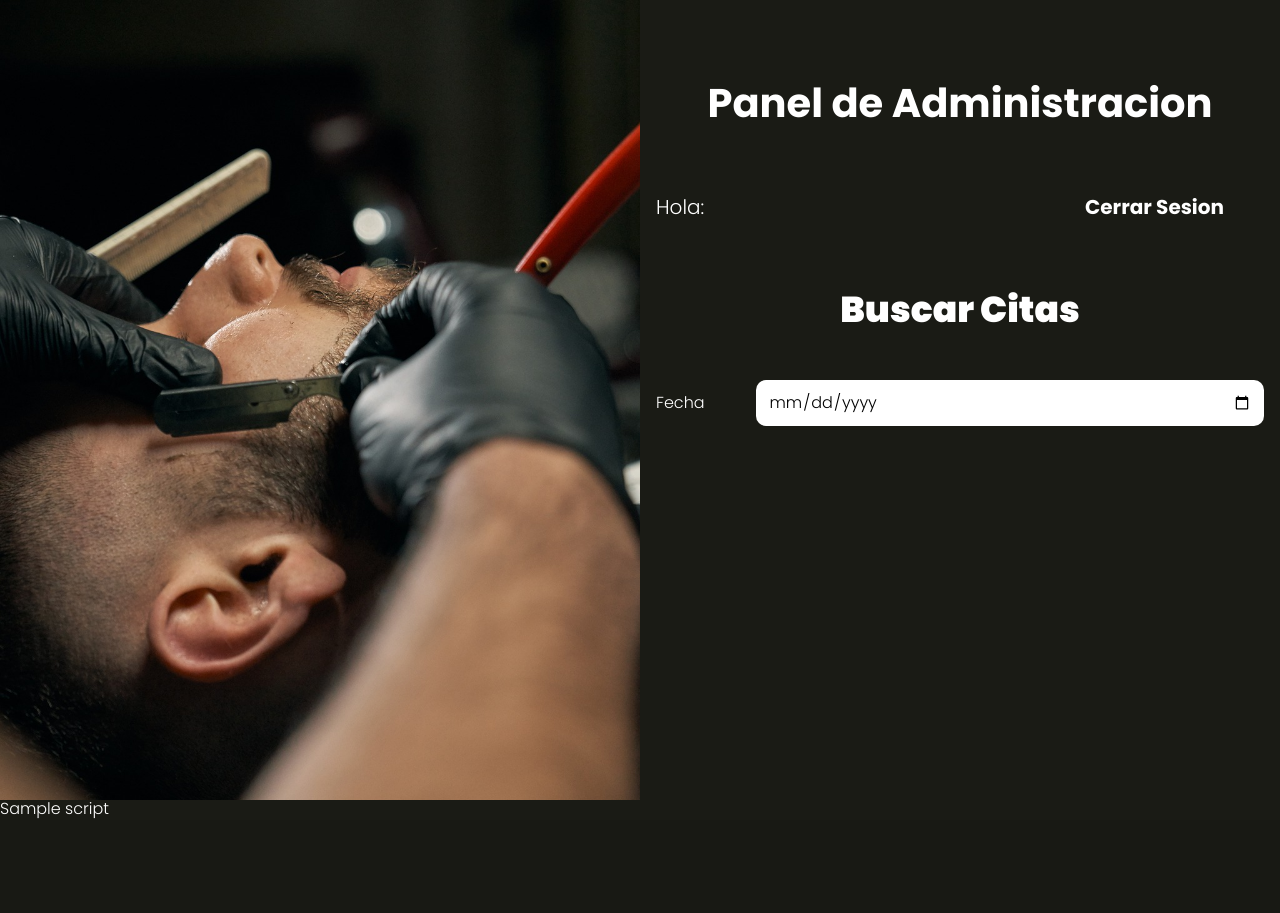
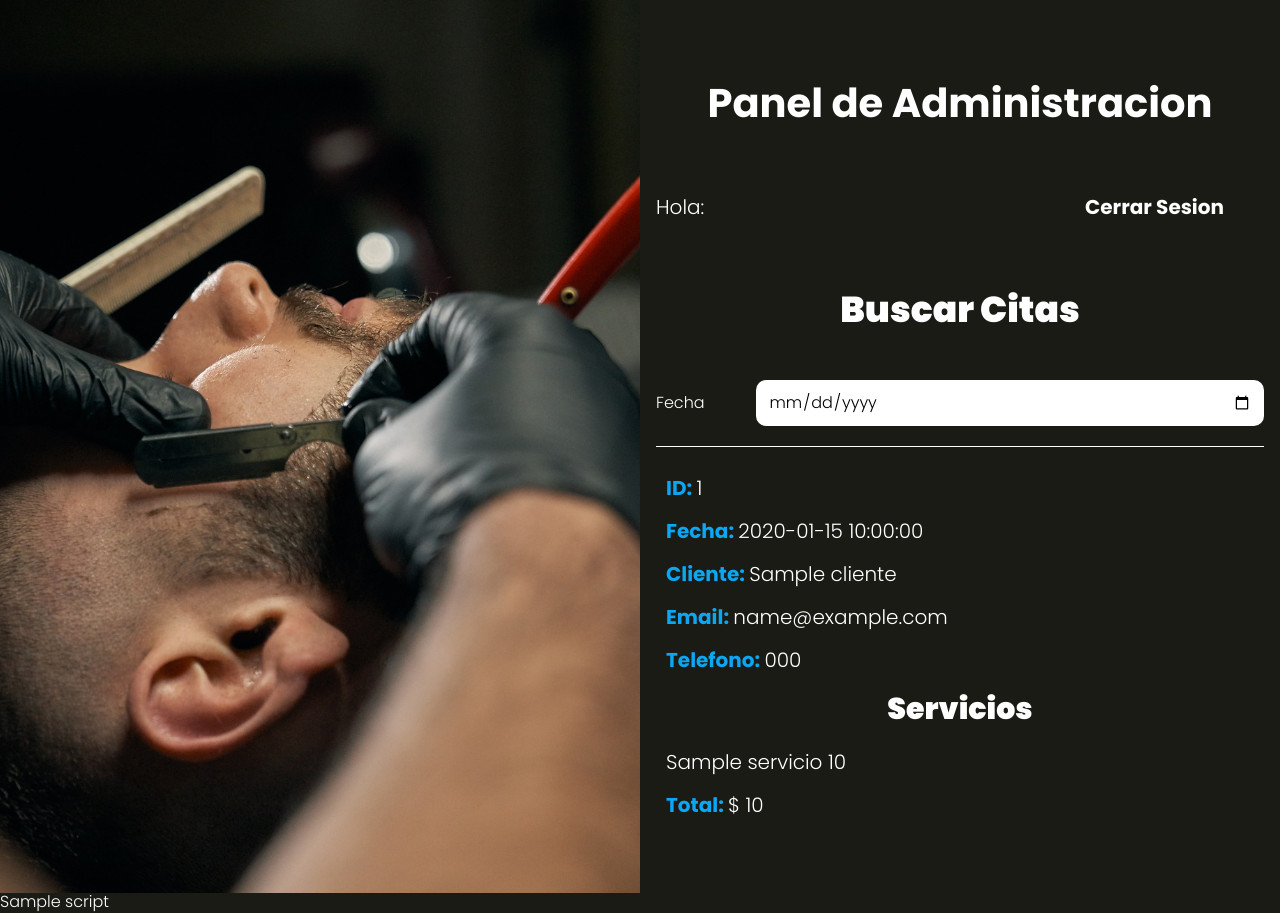
Before and after one commit to MartinCarreno/AppSalon_PHP_MVC_JS_SASS, a PHP site: the page made by views/admin/index.php in a window 1280 px wide. Before the commit the page ends 819 px from the top, so only its background shows below. Run offline with PHP 8.4, Linux system fonts and the light colour scheme; tables that the repository leaves empty hold one stand-in row (values such as "Sample post"); the template is opened without the code that fills it: most values are stand-ins (such as "Sample title", 1, 10 or a date in 2020).

Commit message:
vistas admin empezadas
Se agrego la vista de admin, ademas como estilos y una funcon helper nueva llamada esUltimo para realizar los calculos de los precios para mostrar el total. aun falta el filtrado por fechas

```diff
--- a/controllers/AdminController.php
+++ b/controllers/AdminController.php
@@ -23,10 +23,11 @@ class AdminController
         //$consulta .= " WHERE fecha =  '$fecha' ";
 
         $citas = AdminCita::SQL($consulta);
-        debuguear($citas);
+
 
         $router->render('admin/index', [
-            'nombre' => $_SESSION['nombre']
+            'nombre' => $_SESSION['nombre'],
+            'citas' => $citas
         ]);
 
     }
--- /dev/null
+++ b/src/scss/layout/_admin.scss
@@ -0,0 +1,23 @@
+@use 'base/variables' as v;
+
+.citas {
+    list-style: none;
+    padding: 0;
+
+    li{
+        padding: 1rem;
+        border-top: 1px solid v.$blanco;
+
+        p{
+            font-weight: v.$bold;
+            color: v.$azul;
+        }
+
+        span,
+        .servicio {
+            font-weight: v.$regular;
+            color: v.$blanco;
+        }
+
+    }
+}
--- a/src/scss/layout/_index.scss
+++ b/src/scss/layout/_index.scss
@@ -2,3 +2,4 @@
 @forward "cita";
 @forward "servicios";
 @forward "resumen";
+@forward "admin";
--- a/views/admin/index.php
+++ b/views/admin/index.php
@@ -1,7 +1,7 @@
 <h1 class="nombre-pagina">Panel de Administracion</h1>
 
 <?php
-    include_once __DIR__ . '/../templates/barra.php';
+include_once __DIR__ . '/../templates/barra.php';
 ?>
 
 <h2>Buscar Citas</h2>
@@ -13,10 +13,49 @@
             <input
                 type="date"
                 id="fecha"
-                name="fecha"
-            />
+                name="fecha" />
         </div>
     </form>
 </div>
 
-<div id="citas-admin"></div>
+<div id="citas-admin">
+    <ul class="citas">
+        <?php
+        $idCita = 0;
+        foreach ($citas as $key => $cita) {
+            if ($idCita !== $cita->id) {
+                $total = 0; //para calcular el precio
+        ?>
+        <li>
+            <p>ID: <span><?php echo $cita->id; ?></span></p>
+            <p>Fecha: <span><?php echo $cita->fecha; ?></span></p>
+            <p>Cliente: <span><?php echo $cita->cliente; ?></span></p>
+            <p>Email: <span><?php echo $cita->email; ?></span></p>
+            <p>Telefono: <span><?php echo $cita->telefono; ?></span></p>
+
+            <h3>Servicios</h3>
+
+            <?php
+                $idCita = $cita->id;
+            } //fin del if
+                $total += $cita->precio;
+            ?>
+            <p class="servicio"><?php echo $cita->servicio . " " . $cita->precio ?></p>
+
+            <?php
+                $actual = $cita->id;
+                $proximo = $citas[$key + 1]->id ?? 0;
+
+
+                if(esUltimo($actual, $proximo)){?>
+                    <p class="total">Total: <span>$ <?php echo $total;?></span></p>
+            <?php } ?>
+
+
+        <?php
+        } //fin foreach
+        ?>
+        </li>
+    </ul>
+
+</div>
```
Also changed, not shown: includes/funciones.php (+8 -0 lines), public/build/css/app.css, 1 other file.
